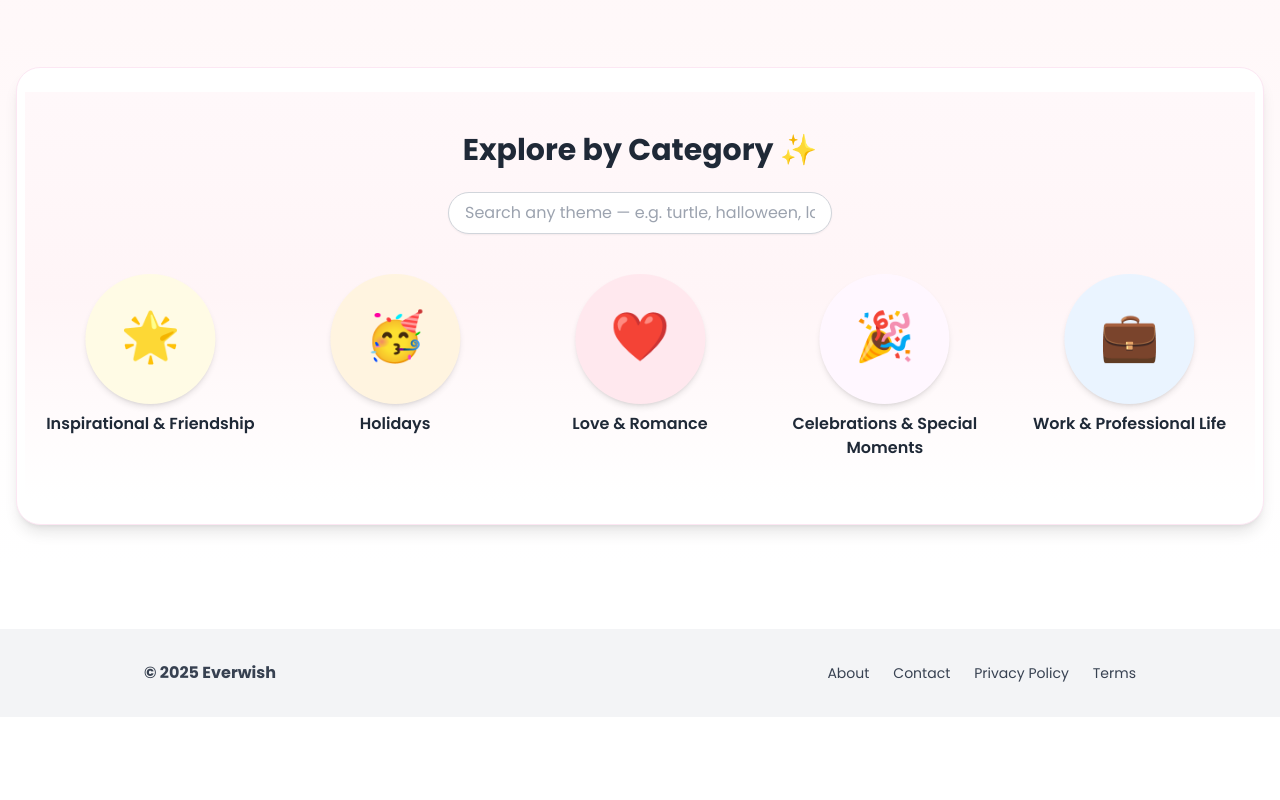
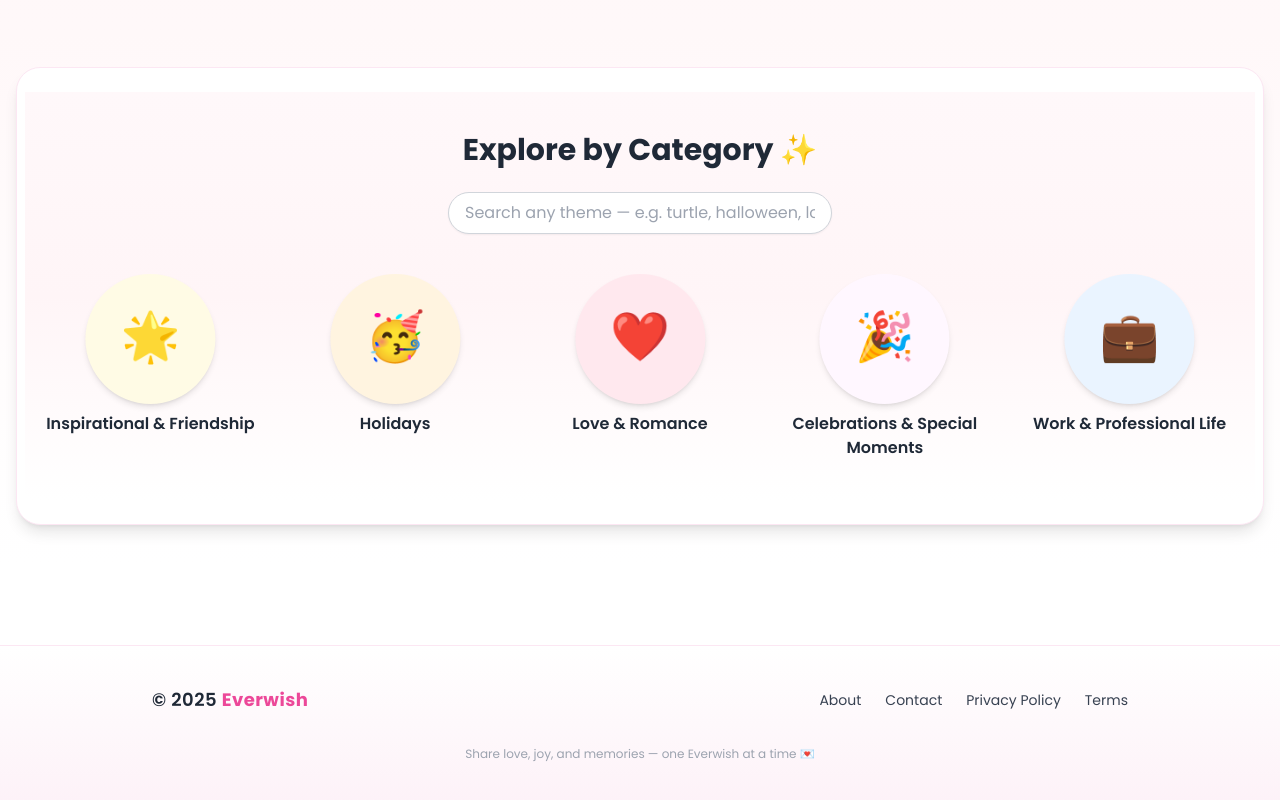
Before and after one commit to everwishhq-commits/EverWish, a Next.js app: page / in a window 1280 px wide. Shown: the part 765-1565 px from the top of the page. Before the commit the page ends 1482 px from the top, so only its background shows below. Built offline with nearby package versions, Linux system fonts and the light colour scheme.

Commit message:
Update Footer.js

```diff
--- a/components/Footer.js
+++ b/components/Footer.js
@@ -1,17 +1,49 @@
 "use client";
 
 export default function Footer() {
+  const year = new Date().getFullYear();
+
   return (
-    <footer className="bg-gray-100 text-gray-700 py-8 mt-16">
-      <div className="max-w-5xl mx-auto px-4 flex flex-col md:flex-row justify-between items-center">
-        <p className="font-bold">© {new Date().getFullYear()} Everwish</p>
-        <div className="flex space-x-6 mt-4 md:mt-0 text-sm">
-          <a href="#">About</a>
-          <a href="#">Contact</a>
-          <a href="#">Privacy Policy</a>
-          <a href="#">Terms</a>
-        </div>
+    <footer className="bg-gradient-to-b from-white to-pink-50 text-gray-700 py-10 mt-20 border-t border-pink-100">
+      <div className="max-w-5xl mx-auto px-6 flex flex-col md:flex-row justify-between items-center text-center md:text-left gap-6">
+        {/* Logo / Marca */}
+        <p className="font-semibold text-lg tracking-wide text-gray-800">
+          © {year} <span className="text-pink-500 font-bold">Everwish</span>
+        </p>
+
+        {/* Enlaces */}
+        <nav className="flex flex-wrap justify-center md:justify-end gap-6 text-sm">
+          <a
+            href="#"
+            className="hover:text-pink-500 transition-colors duration-200"
+          >
+            About
+          </a>
+          <a
+            href="#"
+            className="hover:text-pink-500 transition-colors duration-200"
+          >
+            Contact
+          </a>
+          <a
+            href="#"
+            className="hover:text-pink-500 transition-colors duration-200"
+          >
+            Privacy Policy
+          </a>
+          <a
+            href="#"
+            className="hover:text-pink-500 transition-colors duration-200"
+          >
+            Terms
+          </a>
+        </nav>
       </div>
+
+      {/* Lema opcional Everwish */}
+      <p className="mt-8 text-center text-gray-400 text-xs">
+        Share love, joy, and memories — one Everwish at a time 💌
+      </p>
     </footer>
   );
 }
```
